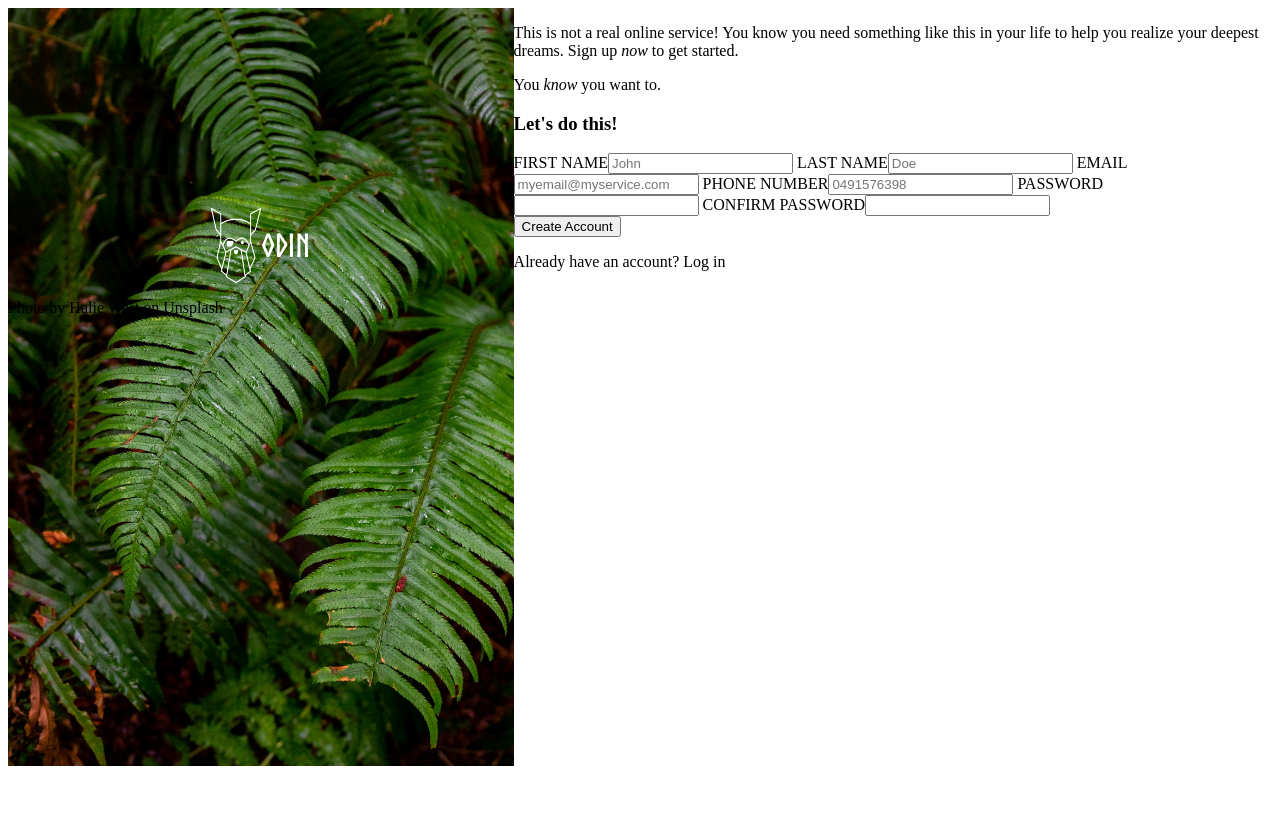
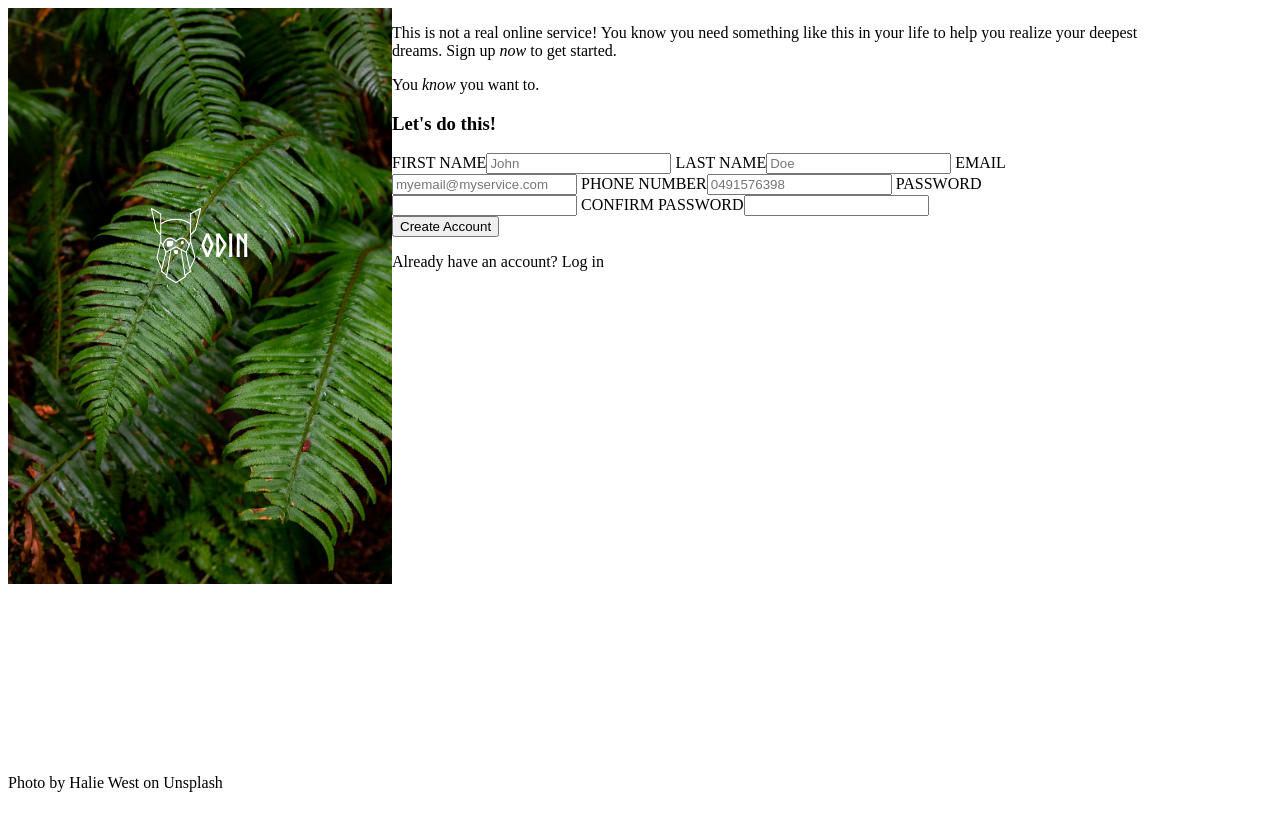
Before and after one commit to Winderator/odin-sign-up-form, a plain HTML site: page index.html in a window 1280 px wide. Drawn offline with Linux system fonts and the light colour scheme.

Commit message:
Mess with random stuff

```diff
--- a/index.html
+++ b/index.html
@@ -12,7 +12,7 @@
             <img id="odin-image" src="odin-lined.png" alt="Odin Logo">
             <h1>ODIN</h1>
         </div>
-        <p>Photo by <a>Halie West</a> on <a>Unsplash</a></p>
+        <p id="image-credit">Photo by <a>Halie West</a> on <a>Unsplash</a></p>
         <img id="plant" src="halie-west-25xggax4bSA-unsplash.jpg" alt="Tranquil image of leaved plant.">
     </div>
     <div id="right-section">
--- a/styles.css
+++ b/styles.css
@@ -14,16 +14,19 @@ body {
 }
 
 #left-section {
-    width: 40vw;
+    width: 30vw;
+    height: 100vh;
     position: relative;
     display: flex;
     flex-direction: column;
+    justify-content: space-between;
 }
 
 #logo-container {
     display:flex;
     justify-content: center;
     margin-top: 200px;
+    margin-bottom: auto;
     width: 100%;
     font-family: "Norse Bold";
     color: white;
@@ -32,6 +35,10 @@ body {
 #odin-image {
     width: 50px;
     height: auto;
+}
+
+#image-credit {
+    margin-top: auto;
 }
 
 #plant {
```
